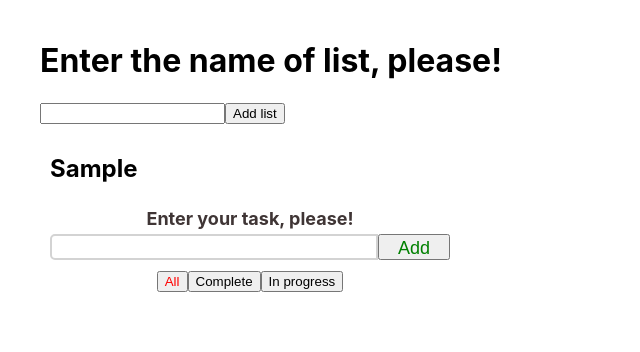
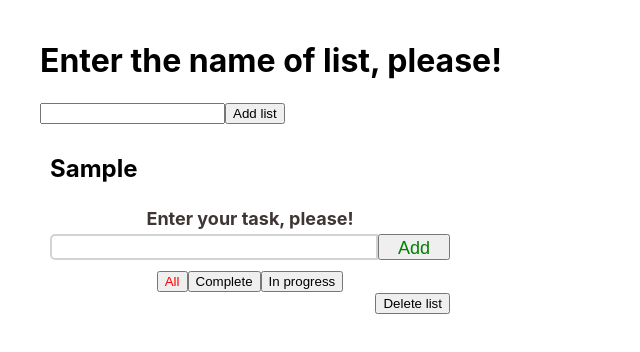
Before and after one commit to EugeneSheuchuk/ToDoLists, a React (Create React App) app: page / in a window 1280 px wide. Both pictures are taken after typing "Sample" into the empty fields and a click on the button "Add list". Shown: the top 352 px of the page, without its empty margins (0-640 px from the left). Built offline with nearby package versions, Linux system fonts and the light colour scheme; the HTML template or start-up script is replaced by a standard one.

Commit message:
add ability change list name and delete list

```diff
--- a/src/App.js
+++ b/src/App.js
@@ -1,6 +1,6 @@
 import React from 'react';
 import './App.css';
-import List, {status} from './components/list/List'
+import List from './components/list/List'
 import InputText from "./components/InputText/InputText";
 import Button from "./components/Button/Button";
 import {saveToStorageMainData} from "./assets/functions";
@@ -29,7 +29,7 @@ class App extends React.Component {
     };
     _onAddList = () => {
         const list = {
-            listId: `list-${this.state.listId}`,
+            listId: this.state.listId,
             listName: this.state.listName,
         };
         const listId = this.state.listId + 1;
@@ -44,13 +44,28 @@ class App extends React.Component {
             this._onAddList();
         }
     };
+    _onDeleteList = ({itemId: listId}) => {
+        const lists = [...this.state.lists];
+        const filterLists = lists.filter(item => item.listId !== listId);
+        this.setState({lists: filterLists,}, () => saveToStorageMainData(this.state, APPID));
+    };
+    _onSaveNewListName = (listId, listName) => {
+        const lists = [...this.state.lists];
+        lists.forEach(item => {
+            if (item.listId === listId) {
+                item.listName = listName;
+            }
+        });
+        this.setState({lists,}, () => saveToStorageMainData(this.state, APPID));
+    };
 
 
     render() {
-        console.log(this.state);
         const displayLists = this.state.lists.map(item => <List listName={item.listName}
                                                                 listId={item.listId}
-                                                                key={`key-${item.listId}`}/>);
+                                                                key={`key-${item.listId}`}
+                                                                deleteList={this._onDeleteList}
+                                                                editListName={this._onSaveNewListName}/>);
         return (
             <div className={'app_container'}>
                 <div>
--- a/src/assets/functions.js
+++ b/src/assets/functions.js
@@ -16,7 +16,7 @@ export function filterArray(array, condition) {
 export function saveToStorage(state, listId) {
     const updateState = {...state};
     const stateToString = JSON.stringify(updateState);
-    localStorage.setItem(listId, stateToString);
+    localStorage.setItem(`list-${listId}`, stateToString);
 }
 
 export function saveToStorageMainData(state, id) {
--- a/src/components/list/List.jsx
+++ b/src/components/list/List.jsx
@@ -24,6 +24,8 @@ class List extends React.Component {
             taskView: taskView.all,
             editField: '',
             editItemId: null,
+            editListName: '',
+            isEditHeader: false,
         };
         this.addTask = this._addTask.bind(this);
         this.changeTaskStatus = this._onChangeTaskStatus.bind(this);
@@ -33,10 +35,12 @@ class List extends React.Component {
         this.pressEnter = this._onPressEnter.bind(this);
         this.blur = this._onBlureEditTask.bind(this);
         this.deleteTask = this._onDeleteTask.bind(this);
+        this._editHeader = this._onEditHeader.bind(this);
+        this._saveHeader = this._onSaveHeader.bind(this);
     };
 
     componentDidMount() {
-        const storage = localStorage.getItem(this.props.listId);
+        const storage = localStorage.getItem(`list-${this.props.listId}`);
         const parseStorage = JSON.parse(storage);
         this.setState({...parseStorage});
     }
@@ -127,10 +131,30 @@ class List extends React.Component {
         this.setState({tasksList: tasklistWithoutTask},
             () => saveToStorage(this.state, this.props.listId));
     }
-
+    _onStartEditListHeader(currentName) {
+        this.setState({isEditHeader: !this.state.isEditHeader, editListName: currentName});
+    }
+    _onEditHeader(e) {
+        const newText = e.target.value;
+        this.setState({editListName: newText});
+    }
+    _onSaveHeader(e) {
+        if (e === undefined || e.key === 'Enter') {
+            this.props.editListName(this.props.listId, this.state.editListName);
+            this.setState({editListName: '', isEditHeader: !this.state.isEditHeader})
+        }
+    }
 
     render() {
-        const listName = this.props.listName;
+        const {listName, listId, deleteList} = this.props;
+        const listHeader = this.state.isEditHeader
+            ? <InputText imputValue={this.state.editListName}
+                         focus={true}
+                         action={this._editHeader}
+                         keyAction={this._saveHeader}
+                         blur={this._saveHeader}/>
+            : <h2 onDoubleClick={() => this._onStartEditListHeader(listName)}>{listName}</h2>;
+
 
         const tasksList = filterArray(this.state.tasksList, this.state.taskView);
         const tasks = tasksList.map((item, index) => {
@@ -182,7 +206,7 @@ class List extends React.Component {
 
         return (
             <div className={style.listContainer}>
-                <h2>{listName}</h2>
+                {listHeader}
                 <div className={style.proposal}>
                     <label htmlFor="textInput">Enter your task, please!</label>
                     <InputText imputId={'textInput'}
@@ -197,6 +221,9 @@ class List extends React.Component {
                         {filterButtons}
                     </div>
                 </div>
+                <div className={style.deleteList}>
+                    <Button value={'Delete list'} itemId={listId} action={deleteList}/>
+                </div>
             </div>
         );
     }
--- a/src/components/list/List.module.css
+++ b/src/components/list/List.module.css
@@ -23,6 +23,7 @@
     display: grid;
     grid-template-rows: 1fr;
     grid-template-columns: 1fr 3fr 1fr 2fr;
+    margin-bottom: 20px;
 }
 
 .taskItem {
@@ -41,3 +42,6 @@
 .tasksFilter {
     text-align: center;
 }
+.deleteList {
+    text-align: right;
+}
```
